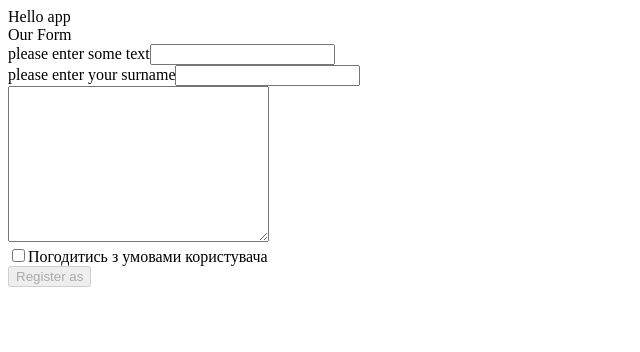
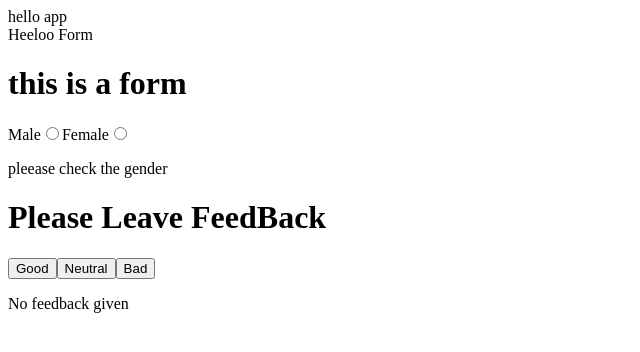
Before and after one commit to vovanolo/react-lessons1, a React (Create React App) app: page / in a window 1280 px wide. Shown: the top 352 px of the page, without its empty margins (0-640 px from the left). Built offline with nearby package versions, Linux system fonts and the light colour scheme.

Commit message:
lesson16

```diff
--- a/package.json
+++ b/package.json
@@ -1,9 +1,9 @@
 {
-  "name": "react-lesson15",
+  "name": "react-lesson16",
   "version": "0.1.0",
   "private": true,
   "dependencies": {
-    "@testing-library/jest-dom": "^5.11.10",
+    "@testing-library/jest-dom": "^5.12.0",
     "@testing-library/react": "^11.2.6",
     "@testing-library/user-event": "^12.8.3",
     "react": "^17.0.2",
--- a/src/App.js
+++ b/src/App.js
@@ -1,15 +1,17 @@
-import React from "react";
-import Form from "./Form";
+import React from "react"
+import Form from "./Form"
+import FeedBacks from "./FeedBacks"
 
 export default function App() {
   return (
     <div>
-      Hello app
+      hello app
       <Form />
+      <FeedBacks />
     </div>
-  );
+  )
 }
 
-// домашнє завдання
-// знайти хороший макет для проекту для обговорення - ! це основне завдання
-// спробувати зробити з скулоджи дз 2 - перший пункт
+// дз
+// закінчити домашню роботу з скулоджи
+// https://github.com/goitacademy/react-homework/blob/master/homework-02/feedback/README.ua.md
--- /dev/null
+++ b/src/FeedBacks.jsx
@@ -0,0 +1,68 @@
+import React, { Component } from "react"
+
+export default class FeedBacks extends Component {
+  state = {
+    good: 0,
+    neutral: 0,
+    bad: 0,
+    total: 0,
+    positivePercentage: 0,
+  }
+
+  handleGood = () => {
+    this.setState((prevstate) => ({
+      good: prevstate.good + 1,
+    }))
+    this.countTotalFeedback()
+  }
+  handleNeutral = () => {
+    this.setState((prevstate) => ({
+      neutral: prevstate.neutral + 1,
+    }))
+    this.countTotalFeedback()
+  }
+  handleBad = () => {
+    this.setState((prevstate) => ({
+      bad: prevstate.bad + 1,
+    }))
+    this.countTotalFeedback()
+  }
+
+  countTotalFeedback = () => {
+    this.setState((prevstate) => ({
+      total: prevstate.total + 1,
+    }))
+    this.countPositiveFeedbackPercentage()
+  }
+
+  countPositiveFeedbackPercentage = () => {
+    this.setState({
+      positivePercentage: Math.round(
+        (this.state.good * 100) / this.state.total
+      ),
+    })
+  }
+
+  render() {
+    return (
+      <div>
+        <h1>Please Leave FeedBack</h1>
+        <button onClick={this.handleGood}>Good</button>
+        <button onClick={this.handleNeutral}>Neutral</button>
+        <button onClick={this.handleBad}>Bad</button>
+        {this.state.total === 0 ? (
+          <p>No feedback given</p>
+        ) : (
+          <>
+            <h2>Statistics</h2>
+            <p>good: {this.state.good}</p>
+            <p>neutral: {this.state.neutral}</p>
+            <p>bad: {this.state.bad}</p>
+            <p>total: {this.state.total}</p>
+            <p>positivePercentage: {this.state.positivePercentage}%</p>
+          </>
+        )}
+      </div>
+    )
+  }
+}
--- a/src/Form.jsx
+++ b/src/Form.jsx
@@ -1,76 +1,43 @@
-import React, { Component } from "react";
+import React, { Component } from "react"
 
 export default class Form extends Component {
   state = {
-    name: "",
-    surname: "",
-    description: "",
-    agreed: false,
-  };
+    gender: null,
+  }
 
-  handleChange = (e) => {
-    this.setState({ [e.target.name]: e.target.value });
-  };
-
-  handleCheckboxChange = (e) => {
-    this.setState({ agreed: e.target.checked });
-  };
-
-  handleFormSubmit = (e) => {
-    e.preventDefault();
-    console.log(`You have been registered as ${this.state.name} ${this.state.surname}
-    Your comment ${this.state.description}
-    `);
-  };
+  handleRadioChange = (e) => {
+    this.setState({ gender: e.target.value })
+  }
 
   render() {
     return (
       <div>
-        Our Form
-        <form onSubmit={this.handleFormSubmit}>
+        Heeloo Form
+        <h1>this is a form</h1>
+        <form>
           <label>
-            please enter some text
+            Male
             <input
-              type="text"
-              name="name"
-              value={this.state.name}
-              onChange={this.handleChange}
+              type="radio"
+              name="gender"
+              checked={this.state.gender === "male"}
+              value="male"
+              onChange={this.handleRadioChange}
             />
           </label>
-          <br />
           <label>
-            please enter your surname
+            Female
             <input
-              type="text"
-              name="surname"
-              value={this.state.surname}
-              onChange={this.handleChange}
+              type="radio"
+              name="gender"
+              value="female"
+              checked={this.state.gender === "female"}
+              onChange={this.handleRadioChange}
             />
           </label>
-          <br />
-          <textarea
-            name="description"
-            id=""
-            cols="30"
-            rows="10"
-            value={this.state.description}
-            onChange={this.handleChange}
-          ></textarea>
-          <br />
-          <label>
-            <input
-              type="checkbox"
-              checked={this.state.agreed}
-              onChange={this.handleCheckboxChange}
-            />
-            Погодитись з умовами користувача
-          </label>
-          <br />
-          <button type="submit" disabled={!this.state.agreed}>
-            Register as {this.state.name} {this.state.surname}
-          </button>
+          {this.state.gender === null && <p>pleease check the gender</p>}
         </form>
       </div>
-    );
+    )
   }
 }
```
Also changed, not shown: src/index.js (+4 -4 lines), 2 other files (tests, documents, lock files or other folders).
